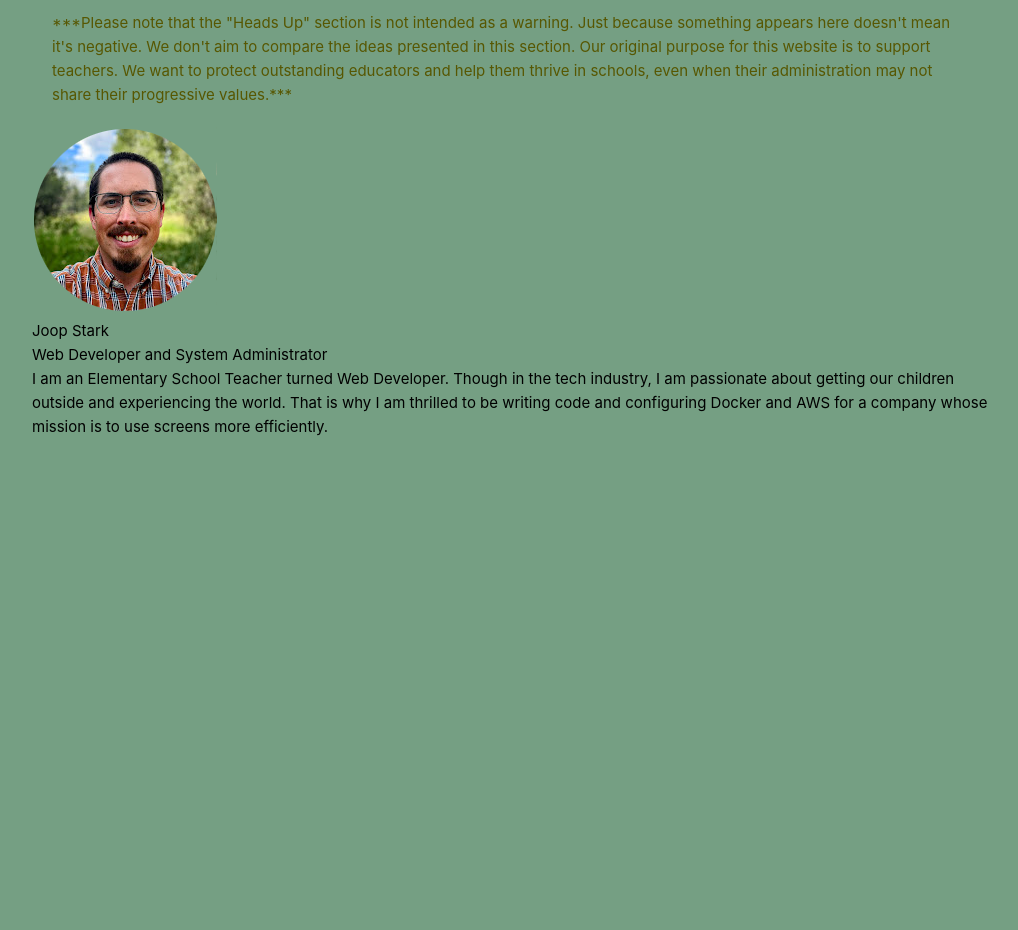
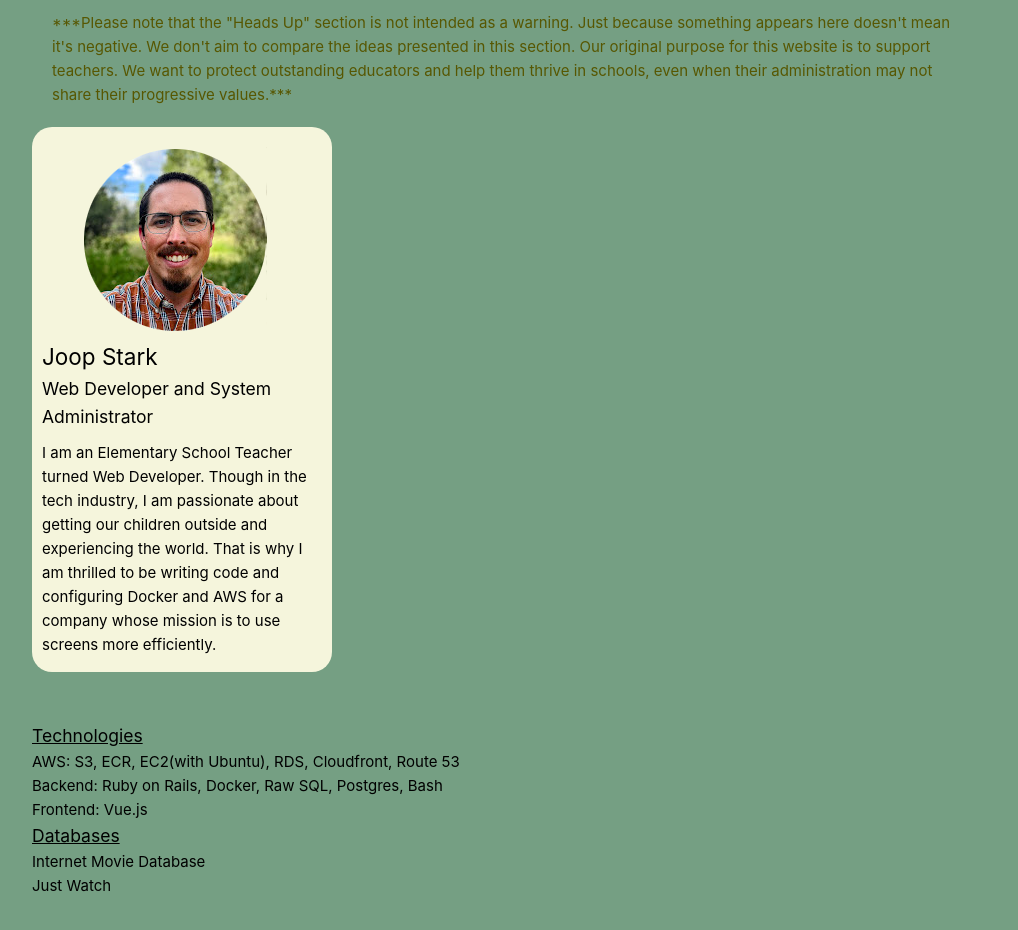
Before and after one commit to TurnOnTheSELly/client-gateway, a Vue app: page /about in a window 1280 px wide. Shown: the part 380-1310 px from the top of the page, without its empty margins (0-1018 px from the left). Before the commit the page ends 819 px from the top, so only its background shows below. Built offline with nearby package versions, Linux system fonts and the light colour scheme; what vue3-google-login would draw is missing.

Commit message:
about individuals and technologies added

```diff
--- a/src/views/AboutView.vue
+++ b/src/views/AboutView.vue
@@ -1,6 +1,9 @@
 <script setup>
 const biographies = [
-  ["Joop Stark", "Web Developer and System Administrator", "I am an Elementary School Teacher turned Web Developer. Though in the tech industry, I am passionate about getting our children outside and experiencing the world. That is why I am thrilled to be writing code and configuring Docker and AWS for a company whose mission is to use screens more efficiently.", "joop"]
+  {name: "Joop Stark",
+  position: "Web Developer and System Administrator",
+  description: "I am an Elementary School Teacher turned Web Developer. Though in the tech industry, I am passionate about getting our children outside and experiencing the world. That is why I am thrilled to be writing code and configuring Docker and AWS for a company whose mission is to use screens more efficiently.",
+  profilePic:"joop"}
 ]
 const test = "joop"
 
@@ -18,15 +21,27 @@ const test = "joop"
   <div class="about-individuals">
     <div v-for="bio in biographies">
       <div class="individual-bio">
-        <img alt="profile" :src="`/src/assets/images/profiles/${bio[3]}.png`" />
-        <p>{{ bio[0] }}</p>
-        <p>{{ bio[1] }}</p>
-        <p>{{ bio[2] }}</p>
+        <img alt="profile" :src="`/src/assets/images/profiles/${bio.profilePic}.png`" />
+        <h2>{{ bio.name }}</h2>
+        <h3>{{ bio.position }}</h3>
+        <p>{{ bio.description }}</p>
       </div>
     </div>
+  </div>
+
+  <div class="about-programming">
+    <!-- <p>Website has a static front-end written in Vue.js and stored in an AWS S3 bucket, with a dockerized Ruby on Rails api running in an EC2 instance. TLS is managed with Cloudfront. </p> -->
+    <h3>Technologies</h3>
+    <p>AWS: S3, ECR, EC2(with Ubuntu), RDS, Cloudfront, Route 53</p>
+    <p>Backend: Ruby on Rails, Docker, Raw SQL, Postgres, Bash</p>
+    <p>Frontend: Vue.js</p>
+
+    <h3>Databases</h3>
+    <p>Internet Movie Database</p>
+    <p>Just Watch</p>
+  </div>
 
 
-  </div>
 </template>
 
 <style>
@@ -41,5 +56,43 @@ const test = "joop"
       color: rgb(87, 87, 2);
     }
   }
+
+  .about-individuals {
+   div {
+    div.individual-bio{
+      background-color: beige;
+      border-radius: 20px;
+      display: inline-block;
+      width: 300px;
+      /* margin: 0 auto; */
+
+      img {
+        margin-top: 20px;
+        margin-left: 50px;
+      }
+
+      h2 {
+        margin-left: 10px;
+      }
+      h3 {
+        color: black;
+        margin-left: 10px;
+        margin-right: 10px;
+      }
+      p {
+        margin: 10px 10px 15px 10px;
+      }
+    }
+   }
+   margin-bottom: 50px;
+  }
+
+  .about-programming {
+    margin-bottom: 50px;
+    h3 {
+      color: black;
+      text-decoration: underline;
+    }
+  }
 }
 </style>
```
